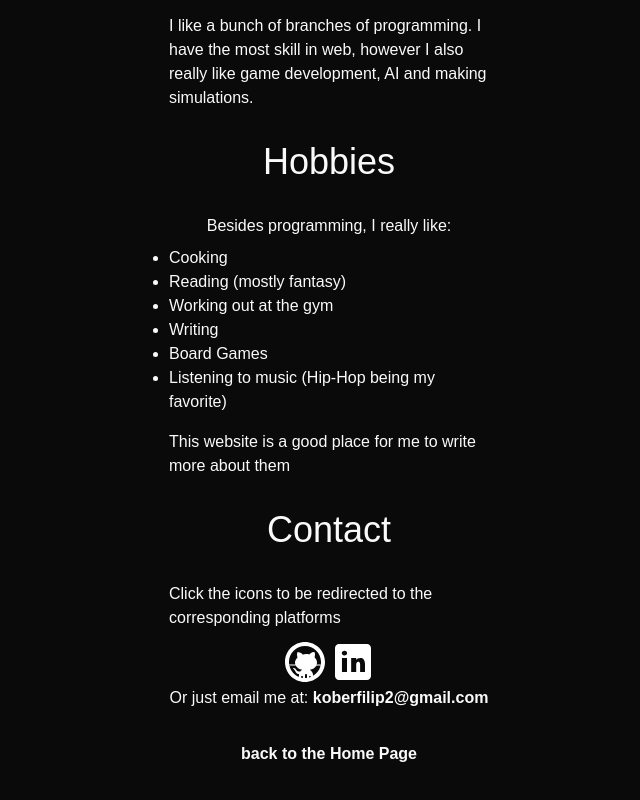
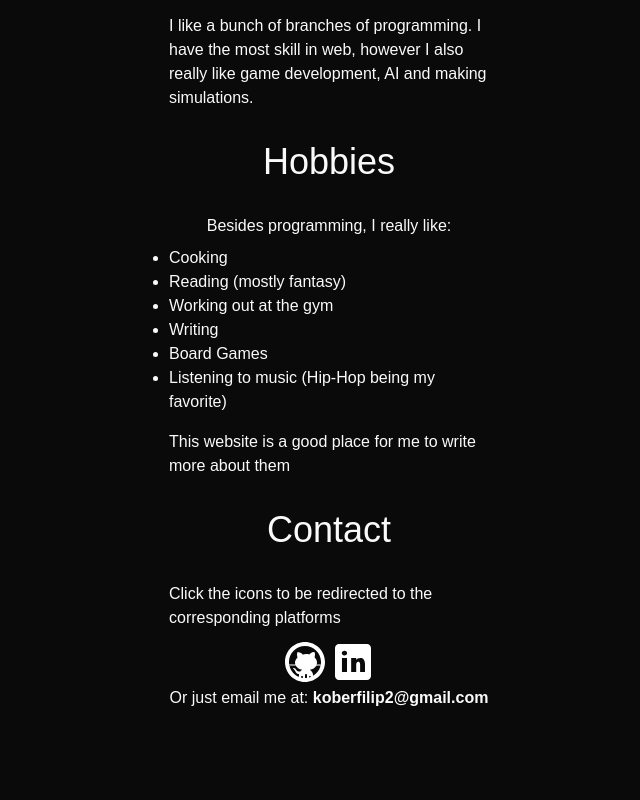
Before and after one commit to filipkober/me, a Next.js app: page /about in a window 1280 px wide. Shown: the part 906-1706 px from the top of the page, without its empty margins (311-951 px from the left). Built offline with nearby package versions, Linux system fonts and the light colour scheme.

Commit message:
refactor AboutMe and NigditPage components for improved readability and consistency

```diff
--- a/app/about/page.tsx
+++ b/app/about/page.tsx
@@ -60,11 +60,8 @@ const AboutMe = () => {
                 <Link href={"https://github.com/filipkober"} target="_blank"><Image src={github} alt={"GitHub logo"} width={48} /></Link>
                 <Link href={"https://www.linkedin.com/in/filip-kober/"} target="_blank"><Image src={linkedin} alt={"LinkedIn logo"} width={48} /></Link>
             </div>
-            <p className="lg:max-w-[25%] max-w-[80%] text-wrap mb-8">
+            <p className="lg:max-w-[25%] max-w-[80%] text-wrap mb-4">
                 Or just email me at: <Link href={"mailto:koberfilip2@gmail.com"} className="font-bold">koberfilip2@gmail.com</Link>
-            </p>
-            <p className="lg:max-w-[25%] max-w-[80%] mt-auto pb-4">
-                <Link href={"/"} className="font-bold">back to the Home Page</Link>
             </p>
         </div>
     )
--- a/app/portfolio/nigdit/page.tsx
+++ b/app/portfolio/nigdit/page.tsx
@@ -81,7 +81,7 @@ export default function NigditPage() {
                 </p>
                 <h3 className="text-lg font-bold flex gap-2">Strapi <Image src={strapiLogo} alt="Strapi logo" width={18} height={18}/></h3>
                 <p>
-                    Used for the backend, as a headless CMS. There's a bunch of custom endpoints and services, pretty much all of the backend is custom.
+                    Used for the backend, as a headless CMS. There&apos;s a bunch of custom endpoints and services, pretty much all of the backend is custom.
                 </p>
                 <h3 className="text-lg font-bold flex gap-2">PostgreSQL <Image src={postgresLogo} alt="PostgreSQL logo" width={18} height={18}/></h3>
                 <p>
```
